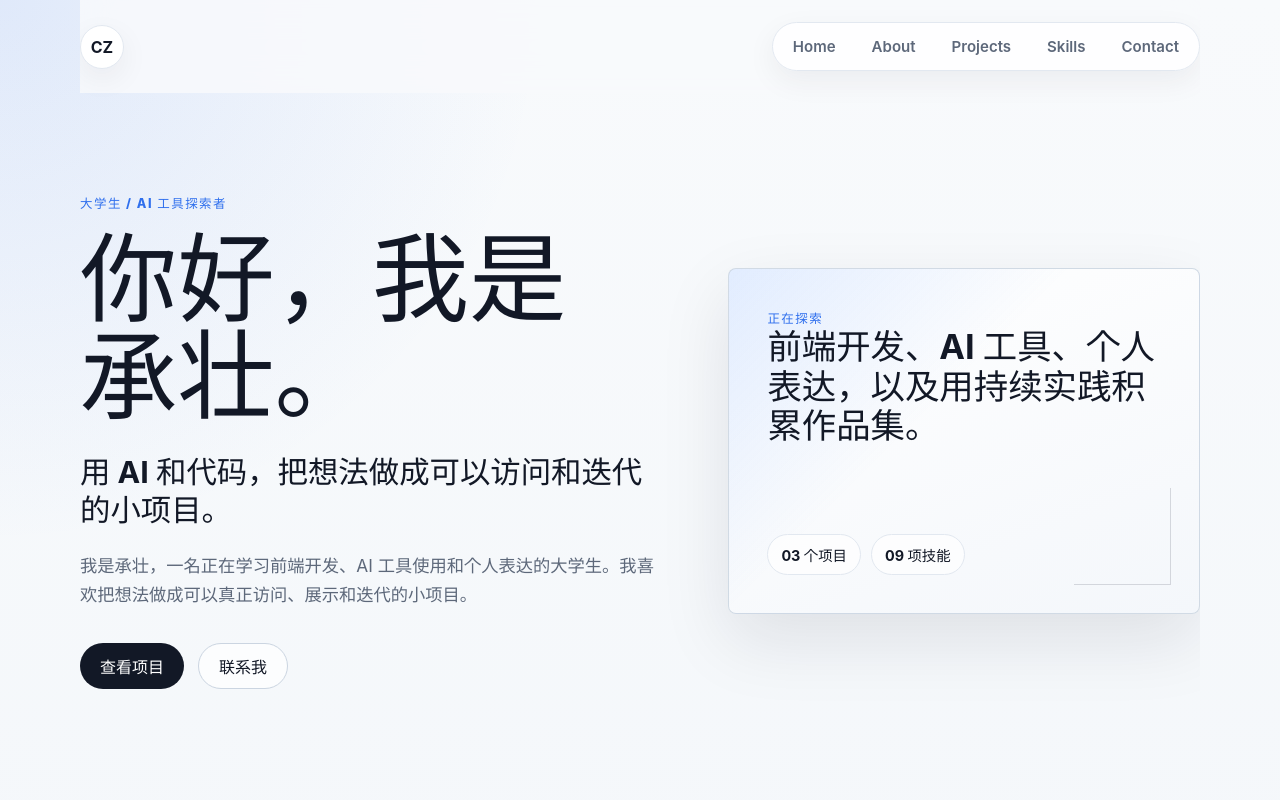
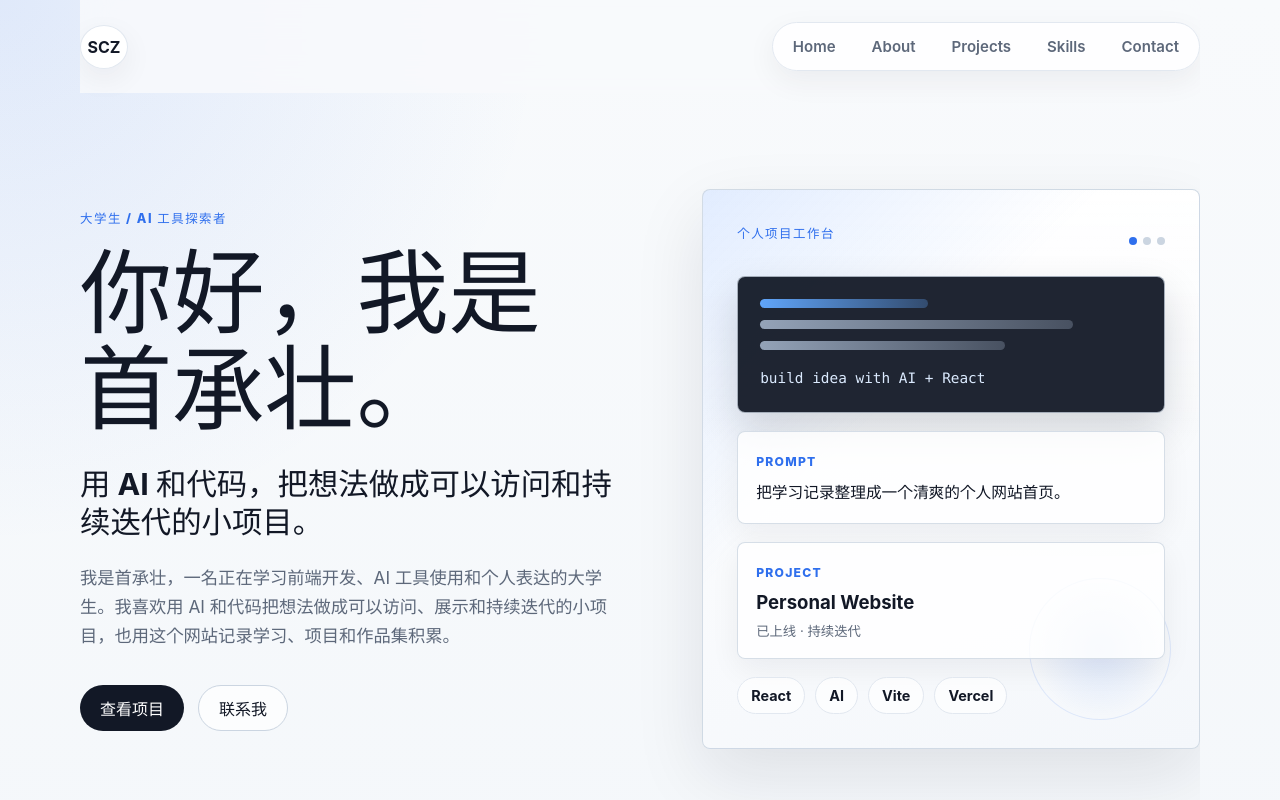
Before and after one commit to shouchengzhuang-cmyk/personal-website, a React (Vite) app: page / in a window 1280 px wide. Shown: the top 800 px of the page. Built offline with nearby package versions, Linux system fonts and the light colour scheme.

Commit message:
Update personal info and enrich homepage hero

```diff
--- a/src/App.css
+++ b/src/App.css
@@ -19,7 +19,7 @@
 
 .brand {
   display: inline-flex;
-  width: 44px;
+  width: 48px;
   height: 44px;
   align-items: center;
   justify-content: center;
@@ -62,7 +62,7 @@
 
 .hero-section {
   display: grid;
-  grid-template-columns: minmax(0, 1.1fr) minmax(300px, 0.9fr);
+  grid-template-columns: minmax(0, 1.05fr) minmax(320px, 0.95fr);
   gap: clamp(36px, 6vw, 72px);
   align-items: center;
   min-height: calc(100svh - 88px);
@@ -85,11 +85,11 @@
 }
 
 .hero-copy h1 {
-  max-width: 780px;
+  max-width: 820px;
   margin: 0;
   color: var(--text-strong);
-  font-size: clamp(3rem, 7.6vw, 6.4rem);
-  line-height: 1;
+  font-size: clamp(3rem, 7.2vw, 6.05rem);
+  line-height: 1.04;
   overflow-wrap: anywhere;
 }
 
@@ -160,11 +160,14 @@
 .hero-panel {
   position: relative;
   overflow: hidden;
-  padding: clamp(28px, 4vw, 38px);
+  display: grid;
+  gap: 18px;
+  padding: clamp(24px, 4vw, 34px);
   border: 1px solid rgba(203, 213, 225, 0.86);
   border-radius: 8px;
   background:
-    linear-gradient(135deg, rgba(46, 123, 255, 0.14), transparent 42%),
+    linear-gradient(135deg, rgba(46, 123, 255, 0.14), transparent 38%),
+    linear-gradient(180deg, rgba(255, 255, 255, 0.88), transparent 44%),
     linear-gradient(160deg, #ffffff, #f4f7fb);
   box-shadow: 0 26px 70px rgba(15, 23, 42, 0.1);
 }
@@ -174,31 +177,127 @@
   position: absolute;
   right: 28px;
   bottom: 28px;
-  width: 96px;
-  height: 96px;
-  border-right: 1px solid rgba(15, 23, 42, 0.15);
-  border-bottom: 1px solid rgba(15, 23, 42, 0.15);
+  width: 140px;
+  height: 140px;
+  border-radius: 50%;
+  border: 1px solid rgba(47, 111, 237, 0.12);
+  background: radial-gradient(circle, rgba(47, 111, 237, 0.12), transparent 68%);
 }
 
-.hero-panel strong {
+.workbench-header,
+.code-window,
+.prompt-card,
+.mini-project-card,
+.tool-tags {
   position: relative;
   z-index: 1;
-  display: block;
-  color: var(--text-strong);
-  font-size: clamp(1.65rem, 3vw, 2.15rem);
-  line-height: 1.16;
 }
 
-.panel-stats {
-  position: relative;
-  z-index: 1;
+.workbench-header {
+  display: flex;
+  align-items: center;
+  justify-content: space-between;
+  gap: 18px;
+}
+
+.window-dots {
+  display: inline-flex;
+  gap: 6px;
+}
+
+.window-dots span {
+  width: 8px;
+  height: 8px;
+  border-radius: 50%;
+  background: #cbd5e1;
+}
+
+.window-dots span:first-child {
+  background: #2f6fed;
+}
+
+.code-window {
+  padding: 22px;
+  border: 1px solid rgba(203, 213, 225, 0.78);
+  border-radius: 8px;
+  background: rgba(18, 24, 38, 0.94);
+  box-shadow: 0 18px 40px rgba(15, 23, 42, 0.16);
+}
+
+.code-line {
+  display: block;
+  width: 82%;
+  height: 9px;
+  margin-bottom: 12px;
+  border-radius: 999px;
+  background: linear-gradient(90deg, #94a3b8, rgba(148, 163, 184, 0.35));
+}
+
+.code-line.short {
+  width: 44%;
+  background: linear-gradient(90deg, #60a5fa, rgba(96, 165, 250, 0.3));
+}
+
+.code-line.medium {
+  width: 64%;
+}
+
+.code-window p {
+  margin: 18px 0 0;
+  color: #dbeafe;
+  font-family: ui-monospace, SFMono-Regular, Consolas, monospace;
+  font-size: 0.9rem;
+  line-height: 1.5;
+}
+
+.prompt-card,
+.mini-project-card {
+  padding: 18px;
+  border: 1px solid rgba(203, 213, 225, 0.78);
+  border-radius: 8px;
+  background: rgba(255, 255, 255, 0.8);
+  box-shadow: var(--shadow-soft);
+}
+
+.prompt-card span,
+.mini-project-card span {
+  color: var(--accent);
+  font-size: 0.76rem;
+  font-weight: 800;
+  letter-spacing: 0.1em;
+  text-transform: uppercase;
+}
+
+.prompt-card p {
+  margin: 10px 0 0;
+  color: var(--text-strong);
+  font-size: 0.98rem;
+  line-height: 1.65;
+}
+
+.mini-project-card strong,
+.mini-project-card small {
+  display: block;
+}
+
+.mini-project-card strong {
+  margin-top: 10px;
+  color: var(--text-strong);
+  font-size: 1.16rem;
+}
+
+.mini-project-card small {
+  margin-top: 8px;
+  color: var(--text-muted);
+}
+
+.tool-tags {
   display: flex;
   flex-wrap: wrap;
   gap: 10px;
-  margin-top: clamp(58px, 8vw, 88px);
 }
 
-.panel-stats span {
+.tool-tags span {
   padding: 9px 13px;
   border: 1px solid var(--border);
   border-radius: 999px;
@@ -343,6 +442,7 @@
   text-decoration: none;
   background: #ffffff;
   box-shadow: var(--shadow-soft);
+  overflow-wrap: anywhere;
 }
 
 .contact-placeholder {
@@ -377,6 +477,10 @@
   .hero-section {
     min-height: auto;
     padding: 48px 0 70px;
+  }
+
+  .hero-panel {
+    max-width: 620px;
   }
 
   .project-grid {
@@ -429,13 +533,15 @@
     padding: 24px;
   }
 
-  .hero-panel strong {
-    font-size: 1.55rem;
+  .code-window,
+  .prompt-card,
+  .mini-project-card {
+    padding: 16px;
   }
 
   .hero-copy h1 {
-    font-size: clamp(2.5rem, 16vw, 3.25rem);
-    line-height: 1.08;
+    font-size: clamp(2.25rem, 13vw, 3.05rem);
+    line-height: 1.12;
   }
 
   .hero-role {
--- a/src/App.jsx
+++ b/src/App.jsx
@@ -43,7 +43,7 @@ function App() {
     <main className="site-shell">
       <nav className="navbar" aria-label="Primary navigation">
         <a className="brand" href="#home" aria-label="Go to home">
-          CZ
+          SCZ
         </a>
         <div className="nav-links">
           {navItems.map((item) => (
@@ -57,10 +57,11 @@ function App() {
       <section className="hero-section" id="home">
         <div className="hero-copy">
           <p className="eyebrow">大学生 / AI 工具探索者</p>
-          <h1>你好，我是承壮。</h1>
-          <p className="hero-role">用 AI 和代码，把想法做成可以访问和迭代的小项目。</p>
+          <h1>你好，我是首承壮。</h1>
+          <p className="hero-role">用 AI 和代码，把想法做成可以访问和持续迭代的小项目。</p>
           <p className="hero-intro">
-            我是承壮，一名正在学习前端开发、AI 工具使用和个人表达的大学生。我喜欢把想法做成可以真正访问、展示和迭代的小项目。
+            我是首承壮，一名正在学习前端开发、AI 工具使用和个人表达的大学生。我喜欢用
+            AI 和代码把想法做成可以访问、展示和持续迭代的小项目，也用这个网站记录学习、项目和作品集积累。
           </p>
           <div className="hero-actions">
             <a className="button primary" href="#projects">
@@ -72,12 +73,39 @@ function App() {
           </div>
         </div>
 
-        <div className="hero-panel" aria-label="Personal website highlight">
-          <span className="panel-label">正在探索</span>
-          <strong>前端开发、AI 工具、个人表达，以及用持续实践积累作品集。</strong>
-          <div className="panel-stats">
-            <span>03 个项目</span>
-            <span>09 项技能</span>
+        <div className="hero-panel" aria-label="个人项目工作台插画">
+          <div className="workbench-header">
+            <span className="panel-label">个人项目工作台</span>
+            <div className="window-dots" aria-hidden="true">
+              <span></span>
+              <span></span>
+              <span></span>
+            </div>
+          </div>
+
+          <div className="code-window">
+            <div className="code-line short"></div>
+            <div className="code-line"></div>
+            <div className="code-line medium"></div>
+            <p>build idea with AI + React</p>
+          </div>
+
+          <div className="prompt-card">
+            <span>Prompt</span>
+            <p>把学习记录整理成一个清爽的个人网站首页。</p>
+          </div>
+
+          <div className="mini-project-card">
+            <span>Project</span>
+            <strong>Personal Website</strong>
+            <small>已上线 · 持续迭代</small>
+          </div>
+
+          <div className="tool-tags" aria-label="使用中的工具">
+            <span>React</span>
+            <span>AI</span>
+            <span>Vite</span>
+            <span>Vercel</span>
           </div>
         </div>
       </section>
@@ -132,8 +160,7 @@ function App() {
           <h2>欢迎联系我。</h2>
         </div>
         <div className="contact-links">
-          {/* Replace this placeholder with your real email address later. */}
-          <span className="contact-placeholder">邮箱待补充</span>
+          <a href="mailto:shouchengzhuang@gmail.com">shouchengzhuang@gmail.com</a>
           <a href="https://github.com/shouchengzhuang-cmyk" target="_blank" rel="noreferrer">
             GitHub
           </a>
```
Also changed, not shown: 1 other file (tests, documents, lock files or other folders).
